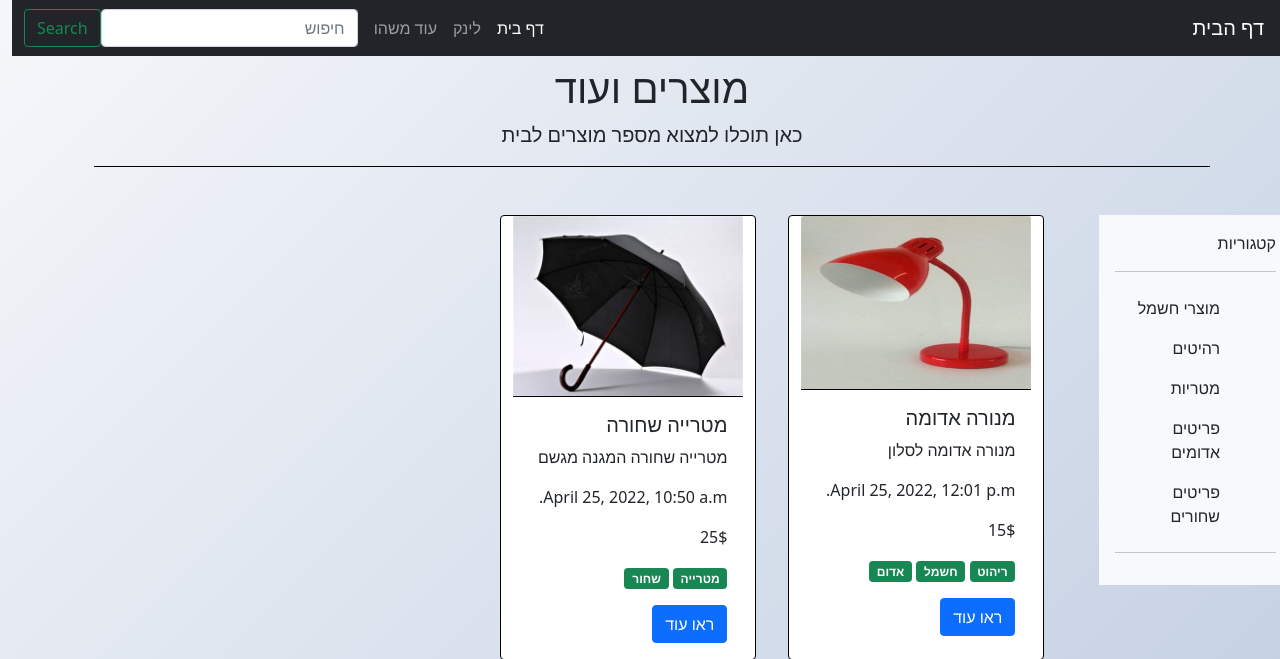
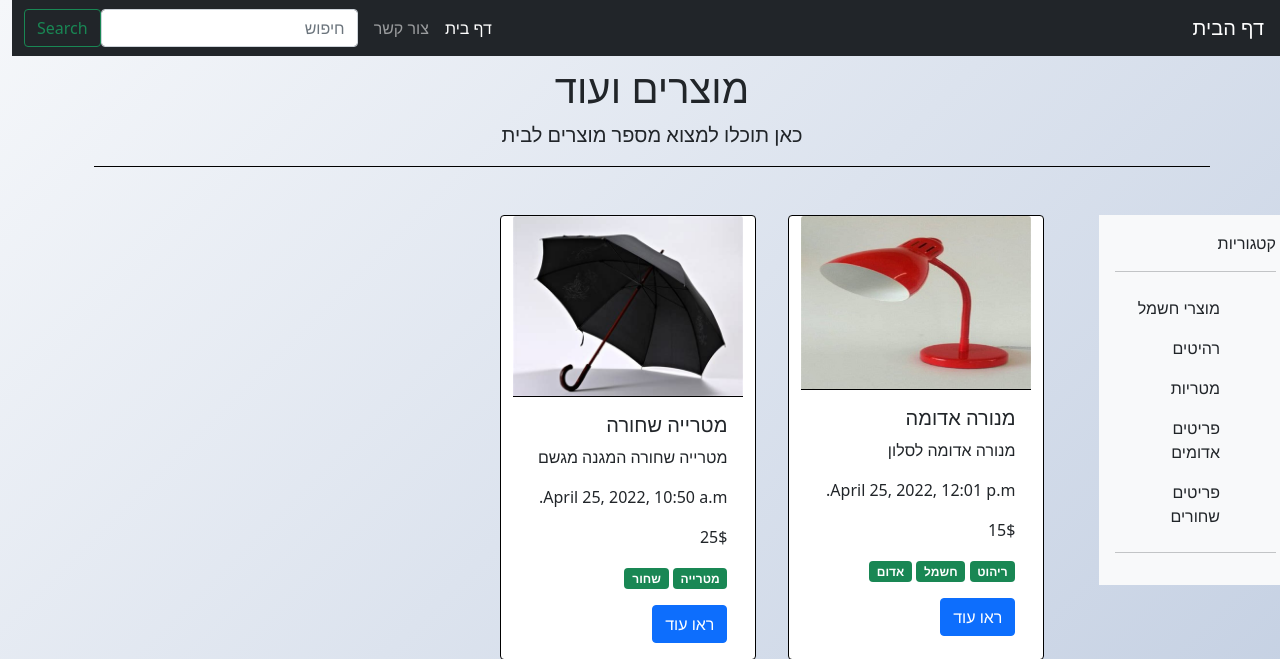
Before and after one commit to ShakedAviv50313/Shopping-Site, a Django app: page / in a window 1280 px wide. Shown: the top 659 px of the page. Run offline with Django 3.2, Linux system fonts and the light colour scheme; data comes from the database, SQL or seed files in the repository; parts of the project's set-up code (start-up, migrations or seed data) failed here and were passed over; some libraries are stand-ins or nearby versions.

Commit message:
items added

```diff
--- a/templates/shoppingSiteApp/index.html
+++ b/templates/shoppingSiteApp/index.html
@@ -18,6 +18,8 @@
     style="
       direction: rtl;
       background-image: linear-gradient(135deg, #f5f7fa 0%, #c3cfe2 100%);
+      background-size: 100%;
+      background-repeat: repeat;
     "
   >
     <header>
@@ -29,10 +31,7 @@
               <a class="nav-link active" href="#">דף בית</a>
             </li>
             <li class="nav-item">
-              <a class="nav-link" href="#">לינק</a>
-            </li>
-            <li class="nav-item">
-              <a class="nav-link" href="#">עוד משהו</a>
+              <a class="nav-link" href="#">צור קשר</a>
             </li>
           </ul>
           <form class="d-flex">
```
